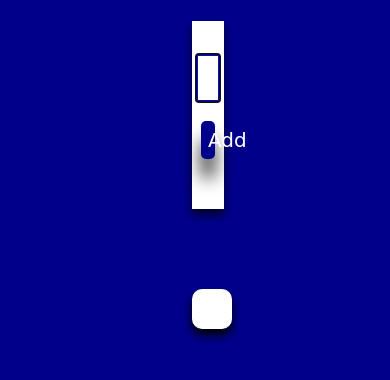
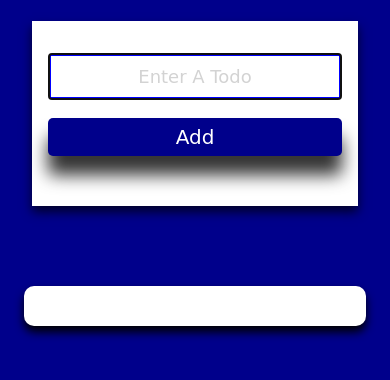
Before and after one commit to Edleychris/Todo-List, a plain HTML site: page index.html in a window 390 px wide. Shown: the part 122-502 px from the top of the page. Drawn offline with Linux system fonts and the light colour scheme.

Commit message:
made change on the media query

```diff
--- a/index.css
+++ b/index.css
@@ -74,3 +74,20 @@ body{
     font-size: 20px;
 
 }
+@media screen and (max-width: 500px){
+    .form{
+        margin: 0 2rem;
+    }
+    .form .task{
+        padding: 10px;
+        font-size: 18px;
+    }
+    #list{
+        padding: 20px;
+        margin:5rem 1.5rem;
+        font-size: 18px;
+        font-size: 18px;
+
+    }
+
+}
```
